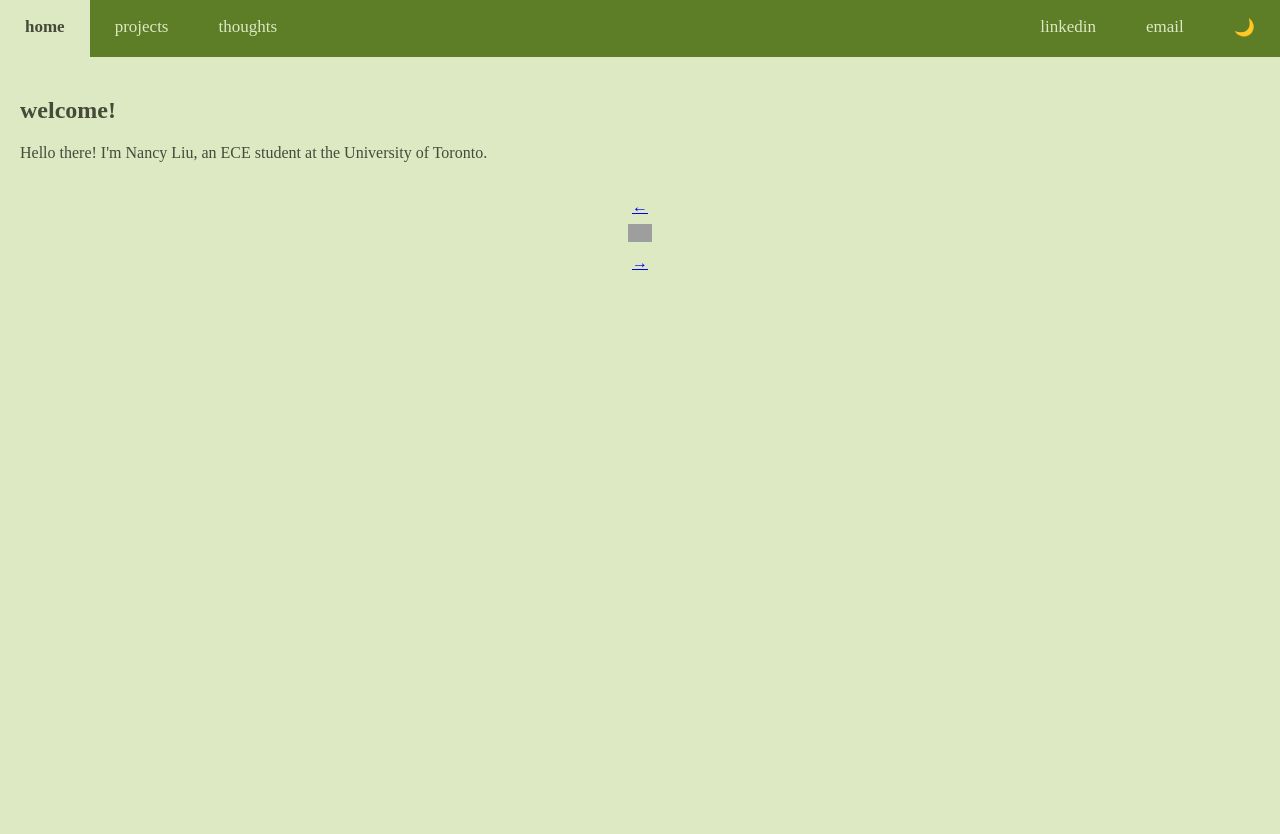
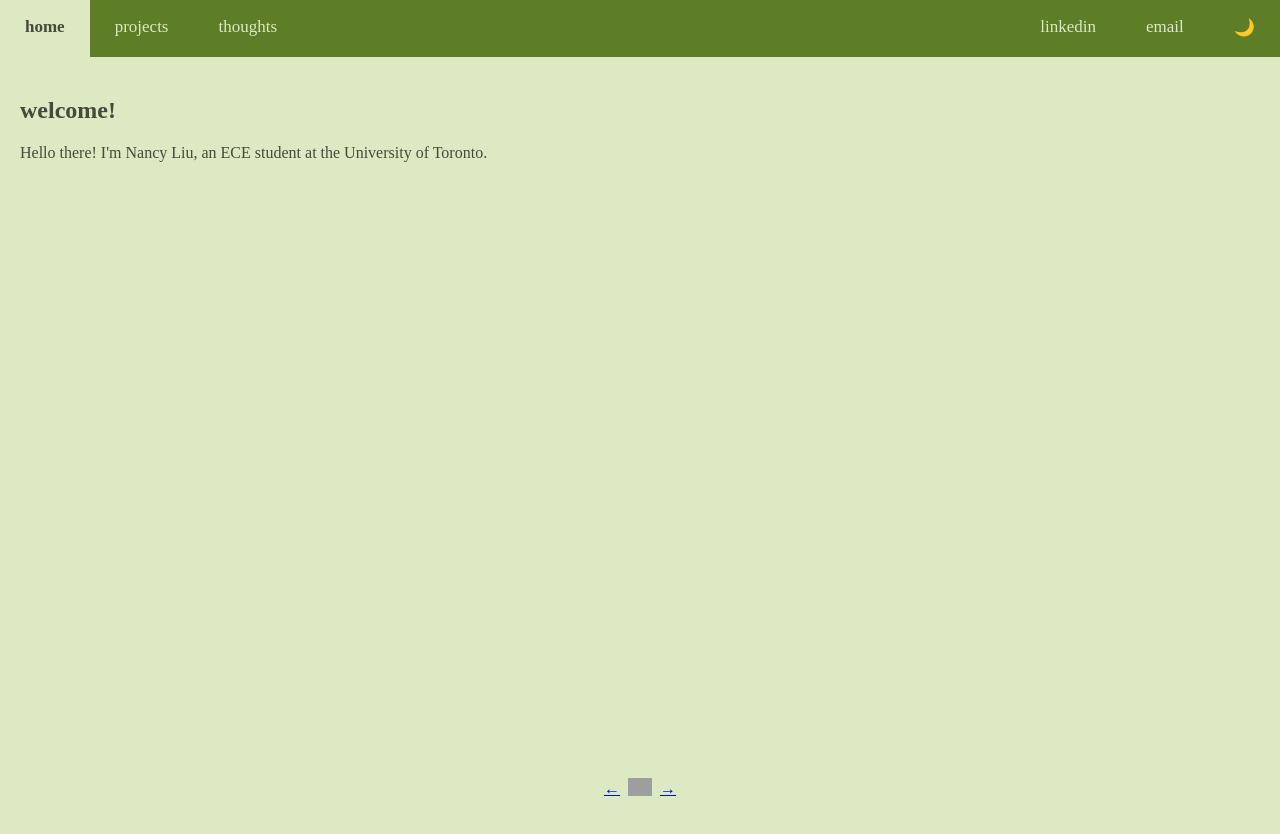
Before and after one commit to 6-nancy/6-nancy.github.io, a plain HTML site: page index.html in a window 1280 px wide. After the commit the page ends 800 px from the top, so only its background shows below. Drawn offline with Linux system fonts and the light colour scheme; grey boxes are pictures that could not be loaded.

Commit message:
Update style.css

```diff
--- a/style.css
+++ b/style.css
@@ -53,9 +53,6 @@ body:has(#thoughts:target) .topnav a[href="#thoughts"]{
 }
 
 .ring {
-        display: flex;
-        flex-direction: column;
-        min-height: 100vh;
         margin-top: auto;
         align-self: center;
 }
@@ -73,6 +70,9 @@ body {
   background-color: var(--bg-color);
   color: var(--text-color);
   margin: 0;
+  display: flex;
+  flex-direction: column;
+  min-height: 100vh;
 }
 
 .page:target,
```
